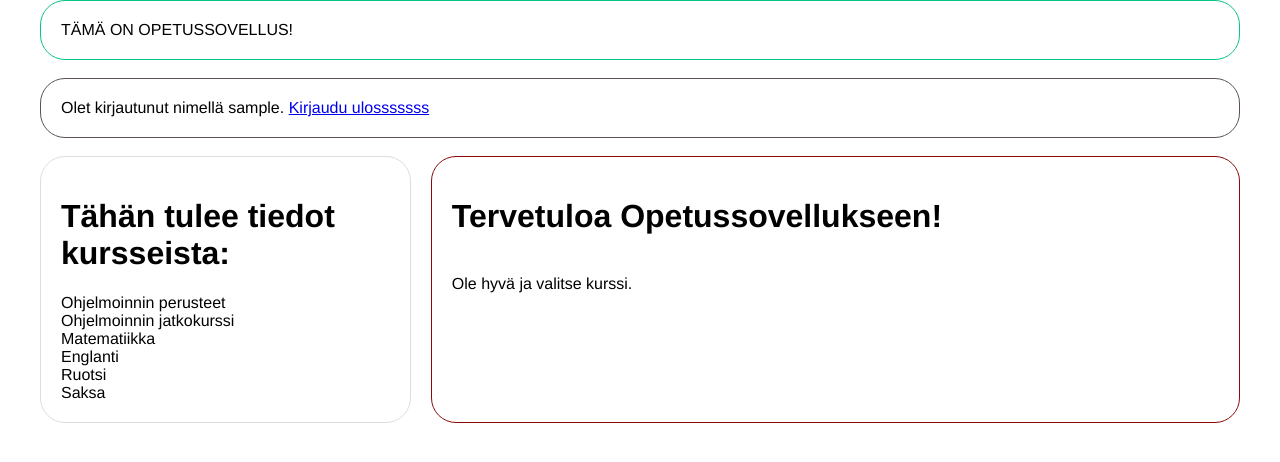
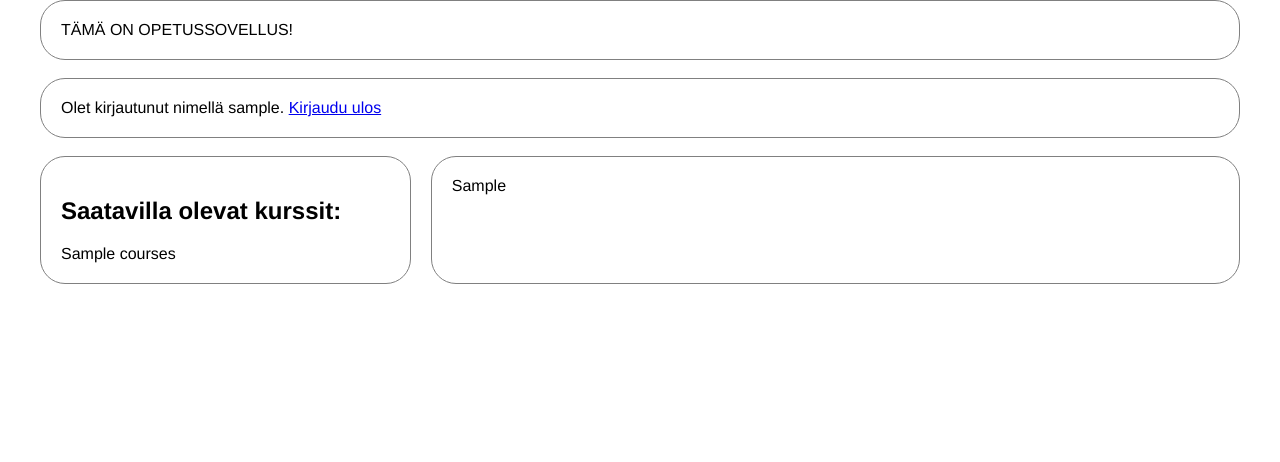
Before and after one commit to agismos/opetussovellus, a Flask app: template templates/index.html in a window 1280 px wide. Shown: the top 462 px of the page. Run offline with Flask 3, Linux system fonts and the light colour scheme; the visitor is signed in with stand-in values (Sample User, id 1); the template is opened without the code that fills it: most values are stand-ins (such as "Sample title", 1, 10 or a date in 2020).

Commit message:
Add first courses. Add password check

```diff
--- a/schema.sql
+++ b/schema.sql
@@ -1,3 +1,7 @@
 CREATE TABLE students (id SERIAL PRIMARY KEY, realname TEXT, username TEXT UNIQUE, password TEXT, role TEXT DEFAULT 'student');
 CREATE TABLE teachers (id SERIAL PRIMARY KEY, realname TEXT, username TEXT UNIQUE, password TEXT, role TEXT DEFAULT 'teacher');
 CREATE TABLE usernames (id SERIAL PRIMARY KEY, username TEXT UNIQUE);
+
+CREATE TABLE courses (id SERIAL PRIMARY KEY, course_name TEXT, course_id INTEGER, teacher_id INTEGER REFERENCES teachers);
+
+CREATE TABLE mathematics (id SERIAL PRIMARY KEY, course_name TEXT, teacher_id INTEGER REFERENCES teachers, task1 TEXT, task2 TEXT, task3 TEXT);
--- a/static/css/style.css
+++ b/static/css/style.css
@@ -7,20 +7,20 @@ body {
 .login {
     margin: auto;
     max-width: 50em;
-    border: 1px solid #5f5151;
+    border: 1px solid grey;
     text-align: center;
     border-radius: 25px;
 }
 
 header {
     padding: 20px;
-    border: 1px solid hsl(160, 92%, 40%);
+    border: 1px solid grey;
     border-radius: 25px;
 }
 
 nav {
     padding: 20px;
-    border: 1px solid #5f5151;
+    border: 1px solid grey;
     border-radius: 25px;
 }
 
@@ -33,7 +33,7 @@ nav {
 .aside {
     width: 30%;
     padding: 20px;
-    border: 1px solid #ddd;
+    border: 1px solid grey;
     border-radius: 25px;
     margin-right: 20px;
 }
@@ -42,6 +42,6 @@ nav {
 .main {
     width: 70%;
     padding: 20px;
-    border: 1px solid #8b0909;
+    border: 1px solid grey;
     border-radius: 25px;
 }
--- a/templates/create_account.html
+++ b/templates/create_account.html
@@ -22,6 +22,7 @@
         <input type="password" name="password1" required {{ value4 }}></p>
         <p>Toista salasana:<br>
         <input type="password" name="password2" required {{ value5 }}></p><hr>
+        {{ password_check }}
         <p>Salainen avain:<br>
         (Täytä tämä kenttä vain, jos luot tunnuksen opettajan roolissa.)<br>
         <input type="password" name="secretkey"></p>
--- a/templates/index.html
+++ b/templates/index.html
@@ -1,20 +1,18 @@
 {% extends "layout.html" %}
 
 {% block courses %}
+<h2>Saatavilla olevat kurssit:</h2>
 
-Ohjelmoinnin perusteet <br>
-Ohjelmoinnin jatkokurssi <br>
-Matematiikka <br>
-Englanti <br>
-Ruotsi <br>
-Saksa <br>
+
+{{ courses | safe }}
 
 
 {% endblock %}
 
 
 {% block main %}
-<h1>Tervetuloa Opetussovellukseen!</h1><br>
-Ole hyvä ja valitse kurssi.
+{{ course_information }}
+
+
 
 {% endblock %}
--- a/templates/layout.html
+++ b/templates/layout.html
@@ -17,13 +17,12 @@
         <nav>
             <div class="nav">
                 Olet kirjautunut nimellä {{ session.username }}.
-                <a href="/logout">Kirjaudu ulosssssss</a>
+                <a href="/logout">Kirjaudu ulos</a>
             </div>
         </nav><br>
 
         <div class="container">
             <div class="aside">
-                <h1>Tähän tulee tiedot kursseista:</h1>
                 {% block courses %}{% endblock %}
             </div>
 
```
Also changed, not shown: courses.py (added, +17 -0 lines), routes.py (+32 -9 lines).
